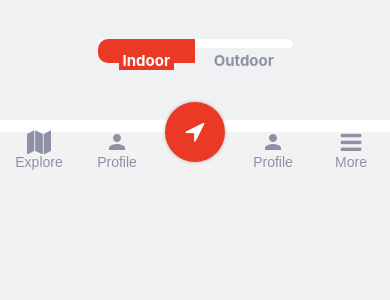
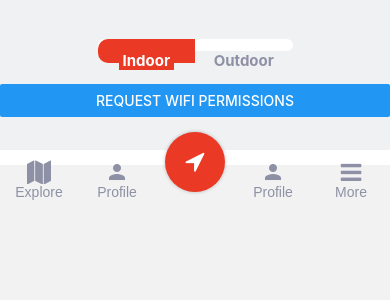
Before and after one commit to pragati-kumar/NaviFinder-Hackerchiefs, a React Native app: screen /Home in a window 390 px wide. Shown: the top 300 px of the page. Built offline with nearby package versions, Linux system fonts and the light colour scheme; what react-native-sensors would draw is missing.

Commit message:
Wifi sensors setup complete

```diff
--- a/package.json
+++ b/package.json
@@ -21,7 +21,8 @@
     "react-native-safe-area-context": "^3.1.9",
     "react-native-screens": "^3.13.1",
     "react-native-sensors": "^7.3.5",
-    "react-native-vector-icons": "^9.1.0"
+    "react-native-vector-icons": "^9.1.0",
+    "react-native-wifi-reborn": "^4.5.0"
   },
   "devDependencies": {
     "@babel/core": "^7.12.9",
--- a/screens/HomeScreen.tsx
+++ b/screens/HomeScreen.tsx
@@ -19,6 +19,7 @@ import {
   Text,
   useColorScheme,
   View,
+  PermissionsAndroid,
   TouchableNativeFeedback,
     TouchableHighlight,
     TouchableOpacity,
@@ -34,8 +35,79 @@ import {
   ReloadInstructions,
 } from 'react-native/Libraries/NewAppScreen';
 import {RootStackParamList} from '../types';
+import WifiManager from "react-native-wifi-reborn";
+import { BleManager } from 'react-native-ble-plx';
+import {Icon} from 'react-native-elements';
 
-import {Icon} from 'react-native-elements';
+const requestWifiPermission = async () => {
+  try {
+        const granted = await PermissionsAndroid.request(
+          PermissionsAndroid.PERMISSIONS.ACCESS_FINE_LOCATION,
+          {
+            title: "Cool Photo App Camera Permission",
+            message:
+              "Cool Photo App needs access to your camera " +
+              "so you can take awesome pictures.",
+            buttonNeutral: "Ask Me Later",
+            buttonNegative: "Cancel",
+            buttonPositive: "OK"
+          }
+        )
+        if (granted === PermissionsAndroid.RESULTS.GRANTED) {
+          console.log("Thank you for your permission! :)");
+//           WifiManager.isEnabled((isEnabled) => {
+//             if (isEnabled) {
+//               console.log("wifi service enabled");
+//             } else {
+//               console.log("wifi service is disabled");
+//             }
+//           });
+
+          WifiManager.getCurrentWifiSSID().then(
+            ssid => {
+              console.log("Your current connected wifi SSID is " + ssid);
+            },
+            () => {
+              console.log("Cannot get current SSID!");
+            }
+          );
+          WifiManager.getBSSID().then(
+              bssid => {
+                console.log("Your current connected wifi BSSID is " + bssid);
+              },
+              () => {
+                console.log("Cannot get current BSSSID!");
+              }
+            );
+
+//        WifiManager.loadWifiList().then(
+//          wifiStringList => {
+//            var wifiArray = JSON.parse(wifiStringList);
+//             console.log("wifiArray:",wifiArray);
+//          },
+//          () => {
+//            console.log("Cannot get wifiList!");
+//          }
+//        );
+
+        WifiManager.getCurrentSignalStrength().then(
+          level => {
+            console.log("Your current connected wifi RSSI is " + level);
+          },
+          () => {
+            console.log("Cannot get current RSSI!");
+          }
+        );
+
+        } else {
+          console.log("You will not able to retrieve wifi available networks list");
+        }
+      } catch (err) {
+        console.warn("err:***",err)
+      }
+
+
+};
 
 const HomeScreen = ({route, navigation}: Props) => {
     const [selected,setSelected] = useState('Indoor') ;
@@ -57,6 +129,8 @@ const HomeScreen = ({route, navigation}: Props) => {
          <Text style={[styles.toggleText,selected=='Outdoor'? styles.selectedBtn : {} ]}> Outdoor </Text>
          </TouchableHighlight>
         </View>
+
+        <Button title="request wifi permissions" onPress={requestWifiPermission} />
 
         <View style={styles.navbar}>
 
```
Also changed, not shown: 4 other files (tests, documents, lock files or other folders).
